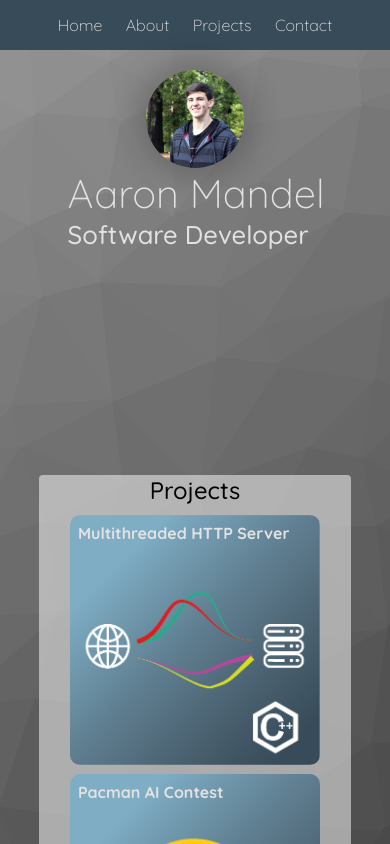
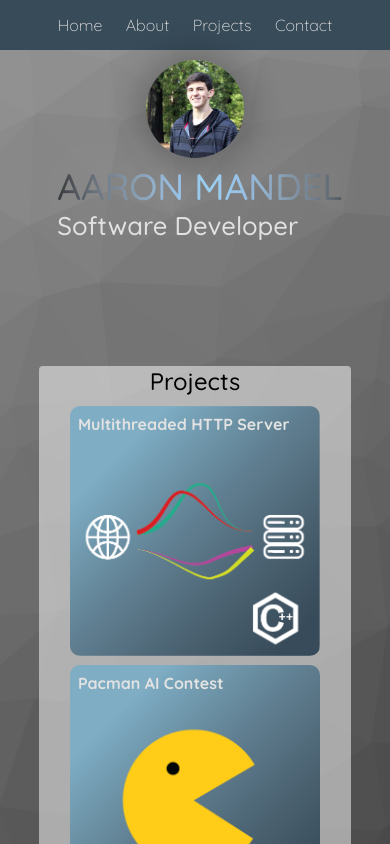
Before and after one commit to aamandel/my-portfolio, a React (Create React App) app: page / in a window 390 px wide. Shown: the top 844 px of the page. Built offline with nearby package versions, Linux system fonts and the light colour scheme.

Commit message:
added gradient animation behind name

```diff
--- a/src/components/About/index.js
+++ b/src/components/About/index.js
@@ -17,7 +17,7 @@ const About = () => {
                     <li key='6'>Computer Networking</li>
                 </ul>
                 <p>
-                    My experience earning my B.S. in Computer Science at the University of California, Santa Cruz gave me an excellent technical foundation and I am constantly learning and expanding my skill set. My thirst for knowledge and developing skills combined with the experience I’ve gained from producing numerous projects gives me confidence to approach any new enterprise.
+                    My experience earning my B.S. in Computer Science at the University of California, Santa Cruz gave me an excellent technical foundation and I am constantly learning and expanding my skill set. My thirst for knowledge and the development of my technical skills combined with the experience I’ve gained from producing numerous projects gives me confidence to approach any new enterprise.
                 </p>
             </div>
 
--- a/src/components/ProjectPage/index.js
+++ b/src/components/ProjectPage/index.js
@@ -13,7 +13,7 @@ const ProjectPage = () => {
             description: [
                 <p key='1'>During fall quarter of 2020 I took a Computer Systems Design course. I learned about Inter-Process Communication, Synchronization, Virtualization and more. Throughout the course I worked with a partner to continuously update an HTTP server written in C++. We started with basic CRUD operations and added more advanced features such as Backups, Recovery, Multithreading, and Redundancy.</p>,
                 <p key='2'>This experience was my introduction to the Client-server model and Multithreading. We allowed requests to be processed simultaneously and used mutexes to prevent multiple threads from accessing the same resource.</p>,
-                <p key='3'>After the course I was inspired to use my new understanding of computer networking to create a bare-bones game server which processed client packets and synchronized game activity. I wrote the game server in C# so that it could integrate seamlessly with the Unity Game Engine. I created a 3D world with simple graphics where players could walk around and interact with the physics. Although the game isn’t much fun to play in its current state, the project is an excellent template from which to begin adding more interesting gameplay.</p>
+                <p key='3'>After the course I was inspired to use my new understanding of computer networking to create a bare-bones game server which processed client packets and synchronized game activity. I wrote the game server in C# so that it could integrate seamlessly with the Unity Game Engine. I created a 3D world with simple graphics where players could walk around and interact with the physics. Although the game isn’t much fun to play in its current state, the project expanded my understanding of networking and provided an excellent template from which to begin adding more interesting gameplay.</p>
             ],
             galleryPaths: []
         },
@@ -31,7 +31,7 @@ const ProjectPage = () => {
                     <li key='9'>using the allotted fifteen seconds of pregame processing time to detect all of the dead ends so that the agents know when they are trapped and can react accordingly</li>
                     <li key='10'>much more</li>
                 </ul>,
-                <p key='11'>After spending a significant amount of time and energy (and having a great time along the way) I’m proud that my agents won the competition with an overall win rate of ~89%.</p>
+                <p key='11'>After spending a significant amount of time and energy (and having a great time along the way), I’m proud to say that my agents won the competition with an overall win rate of ~89%.</p>
             ],
             galleryPaths: [
                 {
@@ -52,7 +52,7 @@ const ProjectPage = () => {
         {
             title: 'Rate My Surf',
             description: [
-                <p key='1'>The vision of Rate My Surf is to provide surfers in the San Francisco Bay Area with a resource to discover and review beaches. Additionally, current weather conditions are displayed to allow surfers some insight into a surfing location before they visit.</p>,
+                <p key='1'>The vision of Rate My Surf is to provide surfers in the San Francisco Bay Area with a resource to discover and review beaches. Additionally, current weather conditions are displayed to provide surfers with insight into a surfing location before they visit.</p>,
                 <p key='2'>I teamed up with some classmates in my Web Apps course to create this single-page application which is powered by PY4WEB and Vue.js. The process taught me about designing and handling database schema, dynamically loading data, CSS animations, frontend development with Vue.js, and API implementation.</p>,
                 <p key='3'>Users can create accounts, review beaches with written descriptions and pictures, and like other users' reviews. Current weather conditions at each beach are fetched using the Storm Glass API. For the purposes of our demo app we used the free version of Storm Glass, which allows for only 50 requests per day.</p>,
                 <p key='4'>I particularly enjoyed creating the image carousel on the home page using CSS keyframes and Vue.js. The images are loaded to the right of the viewport and are initially not visible, then they are slid into the viewport as the currently displayed image is slid out of frame. This animation makes the homepage feel more lively and interesting.</p>
--- a/src/index.css
+++ b/src/index.css
@@ -1,4 +1,5 @@
-@import url('https://fonts.googleapis.com/css2?family=Quicksand:wght@300;500;700&display=swap');
+@import url('https://fonts.googleapis.com/css2?family=Oswald:wght@500&family=Quicksand:wght@300;500;700&display=swap');
+
 
 /* core selectors */
 
@@ -93,11 +94,9 @@ section {
 }
 
 .profile-row {
-  display: flex;
-  flex-wrap: wrap;
   align-items: center;
   justify-content: center;
-  padding: 20px;
+  padding: 10px;
   padding-bottom: 150px;
 }
 
@@ -539,19 +538,56 @@ select:-webkit-autofill:focus {
   list-style: disc;
 }
 
-@media only screen and (min-width: 75rem)
+.home-name {
+  color: white;
+  text-transform: uppercase;
+  font-family: 'Quicksand', sans-serif;
+  text-shadow: 0 0 80px rgba(255,255,255,.5);
+  font-weight: 500;
+
+  background: url('./background/gradient.png') repeat;
+  -webkit-background-clip: text;
+  background-clip: text;
+  -webkit-text-fill-color: transparent;
+  animation: aitf 10s linear infinite;
+
+  -transform: translate3d(0,0,0);
+  -webkit-backface-visibility: hidden;
+  backface-visibility: hidden;
+}
+
+/* Animate Background Image */
+@keyframes aitf {
+0% { background-position: 0% 50%; }
+100% { background-position: 445% 50%; }
+}
+
+
+@media only screen and (min-width: 50rem)
 {
   .home-name {
     font-size: 6rem;
+    background-size: 60rem;
   }
 }
 
-@media only screen and (max-width: 75rem)
+@media only screen and (max-width: 50rem)
 {
   .home-name {
-    font-size: 8vw
+    font-size: 3.8rem;
+    background-size: 38rem;
   }
+  .profile-row{
+    padding-bottom: 50px;
+  }
+}
 
+@media only screen and (max-width: 35rem)
+{
+ .home-name {
+    font-size: 2.3rem;
+    background-size: 23rem;
+  }
 }
 
 @media only screen and (max-width: 45rem)
@@ -562,9 +598,6 @@ select:-webkit-autofill:focus {
   .project-text{
     width: 100vw;
   }
-  .home-name {
-    font-size: 2.5rem;
-  }
 }
 
 @media only screen and (max-width: 25rem) {
```
Also changed, not shown: src/background/gradient.png (added).
